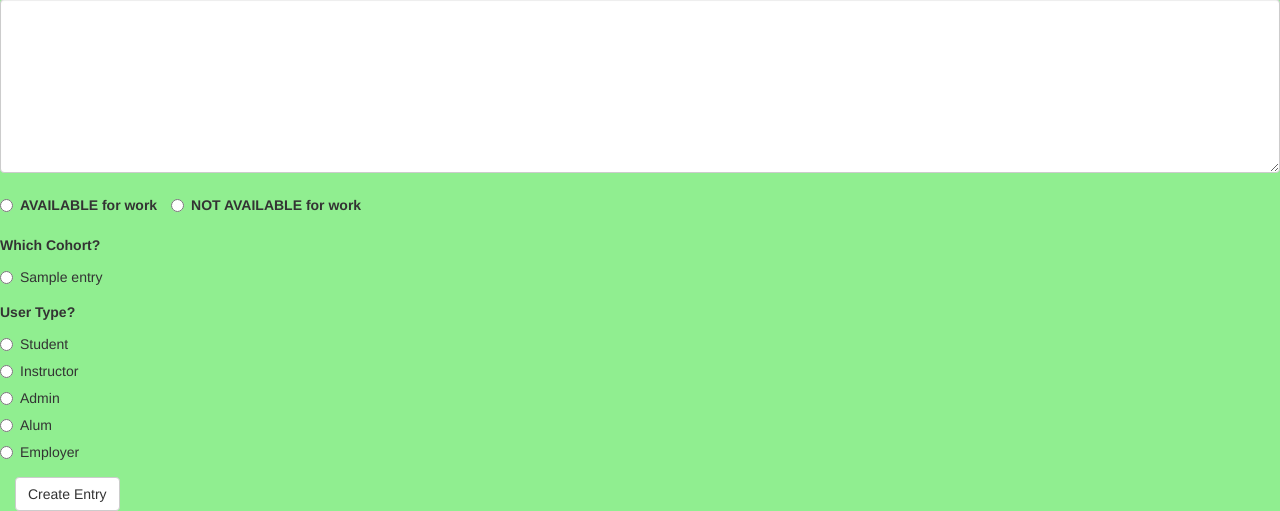
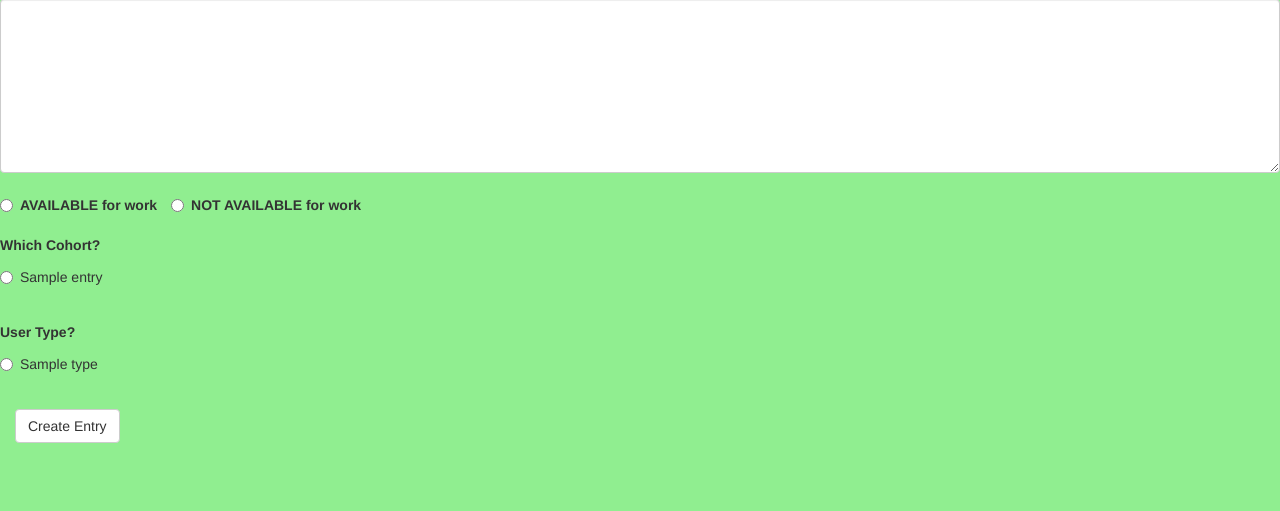
Before and after one commit to DigitalCrafts-September-2016-Cohort/GetCohort, a Flask app: template templates/add.html in a window 1280 px wide. Shown: the part 650-1161 px from the top of the page. After the commit the page ends 1093 px from the top, so only its background shows below. Run offline with Flask 2, Linux system fonts and the light colour scheme; the template is opened without the code that fills it: most values are stand-ins (such as "Sample title", 1, 10 or a date in 2020); some libraries are stand-ins or nearby versions.

Commit message:
adds a for loop on the add.html page that cycles through available user_types and populates the form with them.

```diff
--- a/server.py
+++ b/server.py
@@ -240,9 +240,18 @@ def add():
     	cohort;
     """).namedresult()
 
+    query_user_type = db.query("""
+    select
+        id,
+        type
+    from
+        user_type;
+    """).namedresult()
+
     return render_template(
         "add.html",
-        query_cohort_name=query_cohort_name
+        query_cohort_name=query_cohort_name,
+        query_user_type=query_user_type
     )
 
 @app.route("/add_entry", methods=["POST"])
--- a/templates/add.html
+++ b/templates/add.html
@@ -52,7 +52,8 @@
       </label>
     </div>
   </div>
-  <!-- Need to change this information.  It will come from the database -->
+
+  <!-- Information now comes from the database! -->
   <div class="form-group">
     <label for="">Which Cohort?</label>
     {% for entry in query_cohort_name %}
@@ -63,39 +64,21 @@
     </div>
     {% endfor %}
   </div>
-  <!-- Need to change this information.  It will come from the database -->
+  <br>
+
+  <!-- Information now comes from the database! -->
   <div class="form-group">
     <label for="">User Type?</label>
+    {% for entry in query_user_type %}
     <div class="radio">
       <label>
-        <input type="radio" name="user_type_id" value="1">
-        Student
+        <input type="radio" name="user_type_id" value="{{entry.id}}">
+        {{entry.type}}
       </label>
     </div>
-    <div class="radio">
-      <label>
-        <input type="radio" name="user_type_id" value="2">
-        Instructor
-      </label>
-    </div>
-    <div class="radio">
-      <label>
-        <input type="radio" name="user_type_id" value="3">
-        Admin
-      </label>
-    </div>
-    <div class="radio">
-      <label>
-        <input type="radio" name="user_type_id" value="4">
-        Alum
-      </label>
-    </div>
-    <div class="radio">
-      <label>
-        <input type="radio" name="user_type_id" value="5">
-        Employer
-      </label>
-    </div>
+    {% endfor %}
+    <br>
+
   </div>
   <button class="btn btn-default" type="submit" name="button_create_entry">Create Entry</button>
 </form>
```
